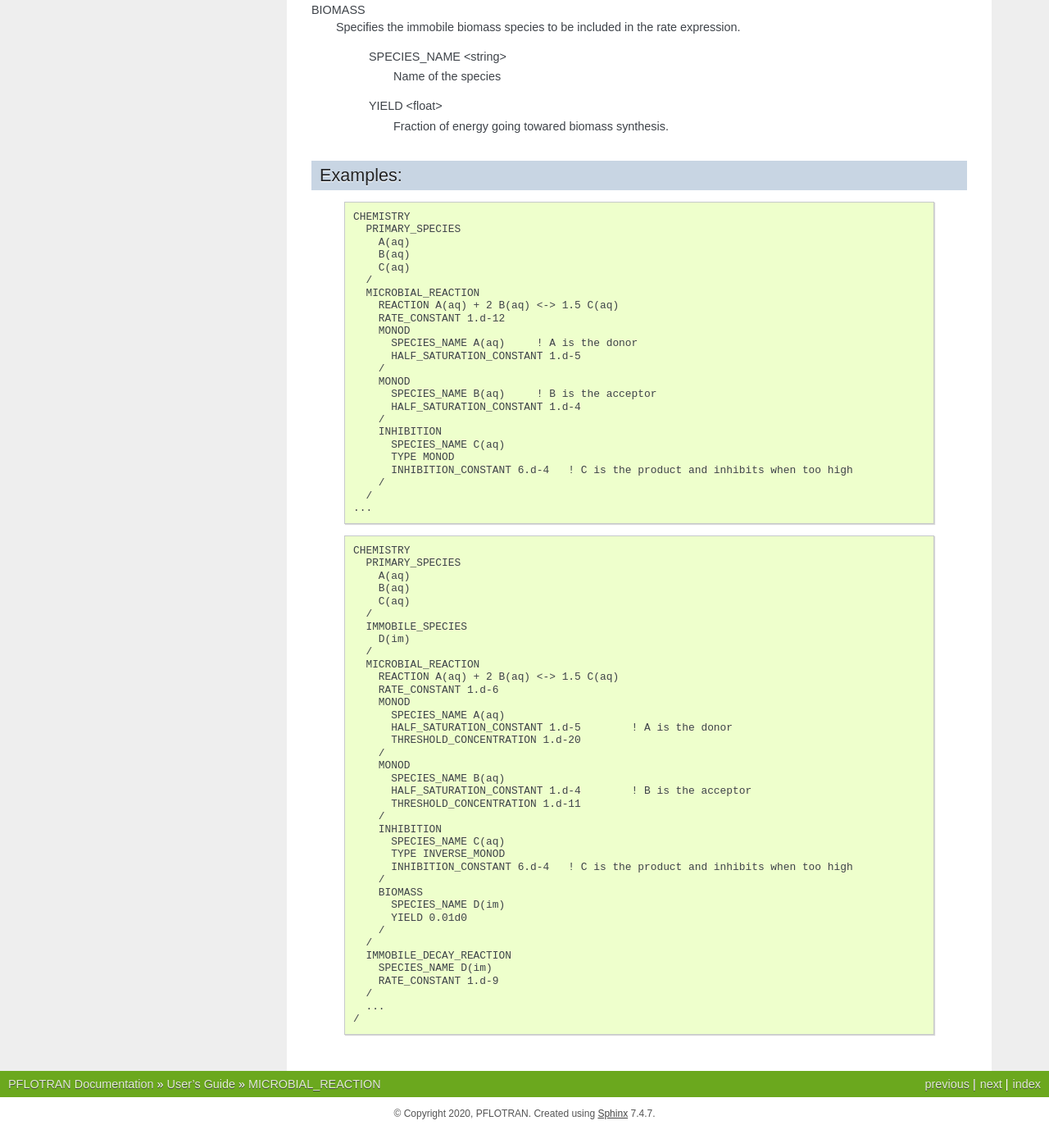
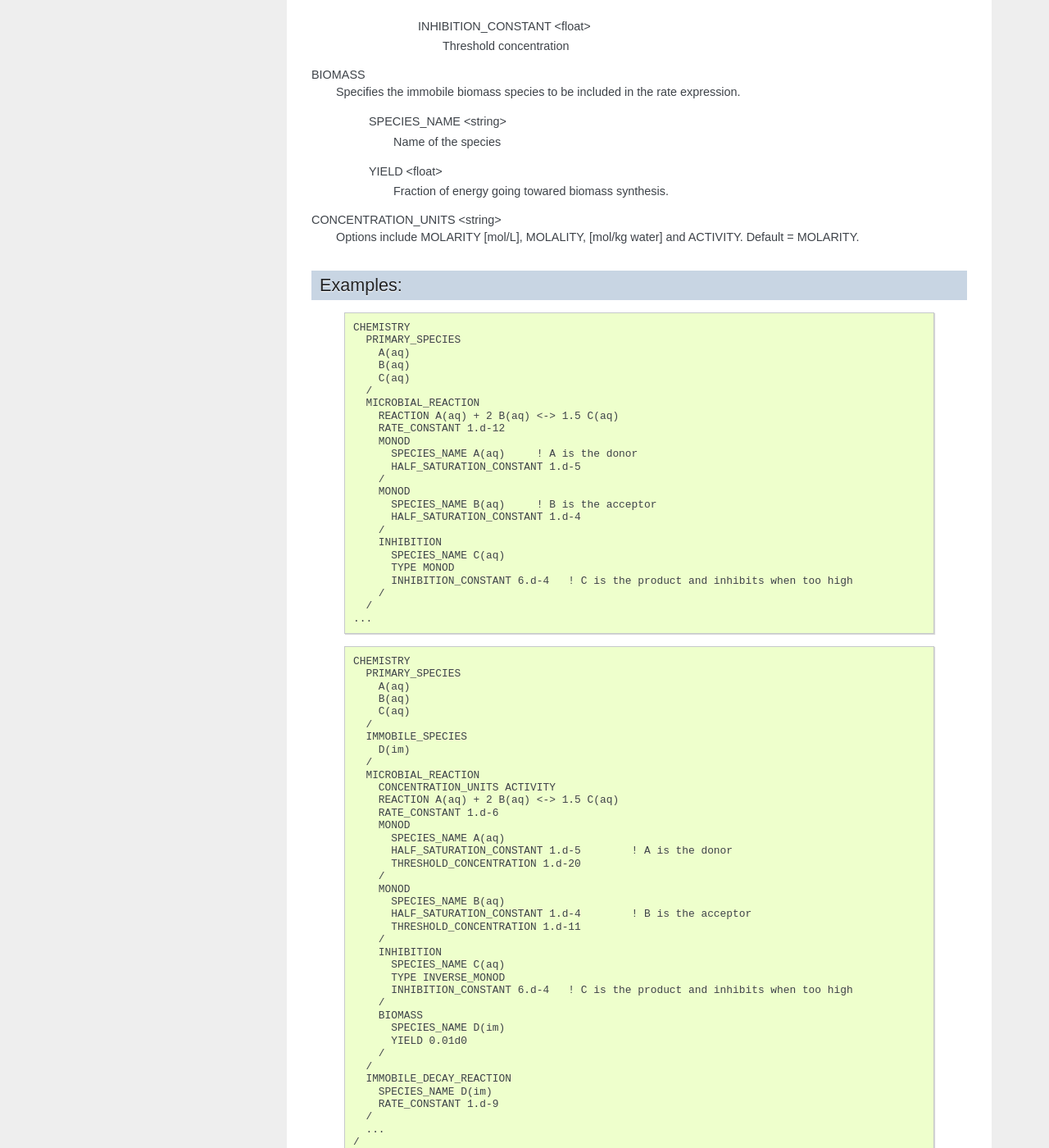
Before and after one commit to Miracloon/pflotran-documentation, a Sphinx documentation site: the page built from source/user_guide/cards/subsurface/chemistry/microbial_reaction_card.rst, in a window 1280 px wide and 1400 px high, scrolled down 1580 px. Shown: the whole window at 82% size. Built offline with Sphinx 7.4.7, drawn with Linux system fonts in a browser that asks for light colours; before the commit the page ends 2958 px from its top, so only the background shows below that; some of the changed text lies outside the part shown.

Commit message:
added concentration units for microbial reactions

```diff
--- a/source/user_guide/cards/subsurface/chemistry/microbial_reaction_card.rst
+++ b/source/user_guide/cards/subsurface/chemistry/microbial_reaction_card.rst
@@ -8,6 +8,9 @@ MICROBIAL_REACTION
 ==================
 Specifies parameters for microbially-mediated reactions.
 
+By default, all aqueous concentrations are in molarity [mol/L].
+The units of concentration in the RATE_CONSTANT, HALF_SATURATION, THRESHOLD_CONCENTRATION and INHIBITION_CONSTANT parameters must be consistent throughout all microbial reactions.
+
 Required Cards:
 ---------------
 
@@ -17,7 +20,7 @@ REACTION <string>
  equation.  The reaction may be inhibited by any species in the system.
 
 RATE_CONSTANT <float>
- Rate constant for the reaction, where the units are [mol/L-sec] if no biomass, or [mol-m\ :sup:`3` \ bulk/(L water-mol biomass-sec)] if biomass.
+ Rate constant for the reaction, where the units are [mol/L-sec] if no biomass, or [mol-m\ :sup:`3` \ bulk/(L water-mol biomass-sec)] if biomass. Here, concentration units are the default [mol/L].
 
 Optional Cards:
 ---------------
@@ -46,7 +49,7 @@ INHIBITION
       TYPE MONOD
        Specifies the type of inhibition to be Monod.  The reaction proceeds as
        long as the species concentration is well below the half saturation
-       constant: inhibition = C\ :sub:`th`\ / (C\ :sub:`th`\ + concentration)
+       constant: inhibition = C\ :sub:`th`\ / (C\ :sub:`th` \ + concentration)
 
       INHIBITION_CONSTANT <float>
        Half saturation constant.
@@ -59,7 +62,7 @@ INHIBITION
       TYPE INVERSE_MONOD
        Specifies the type of inhibition to be inverse Monod.  The reaction
        proceeds as long as the species concentration is well above the half
-       saturation constant: inhibition = concentration / (C\ :sub:`th`\ +
+       saturation constant: inhibition = concentration / (C\ :sub:`th` \ +
        concentration)
 
       INHIBITION_CONSTANT <float>
@@ -74,8 +77,8 @@ INHIBITION
         Specifies the type of inhibition to be threshold and the scaling factor
         to be applied.  Inhibition is calculated based on the following
         equation: inhibition = 0.5 + arctan((concentration - C\ :sub:`th`\) * f) / PI.
-        Inhibition is above and below C\ :sub:`th`\ when the sign of
-        C\ :sub:`th`\ is negative or positive, respectively.
+        Inhibition is above and below C\ :sub:`th` \ when the sign of
+        C\ :sub:`th` \ is negative or positive, respectively.
 
       INHIBITION_CONSTANT <float>
        Threshold concentration
@@ -88,6 +91,9 @@ BIOMASS
 
   YIELD <float>
    Fraction of energy going towared biomass synthesis.
+
+CONCENTRATION_UNITS <string>
+ Options include MOLARITY [mol/L], MOLALITY, [mol/kg water] and ACTIVITY. Default = MOLARITY.
 
 Examples:
 ---------
@@ -131,6 +137,7 @@ Examples:
       D(im)
     /
     MICROBIAL_REACTION
+      CONCENTRATION_UNITS ACTIVITY
       REACTION A(aq) + 2 B(aq) <-> 1.5 C(aq)
       RATE_CONSTANT 1.d-6
       MONOD
```
